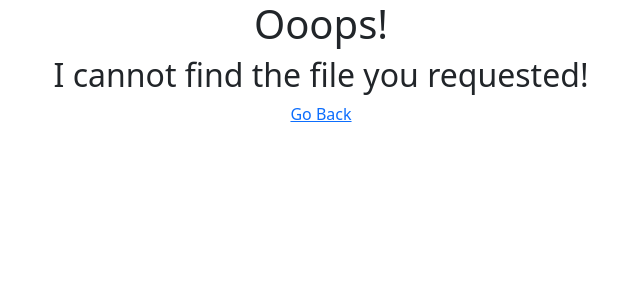
After one commit to quobod/djangoref, a Django app: template videochat/members/templates/404.html in a window 1280 px wide. The commit adds this page. Shown: the top 300 px of the page, without its empty margins (319-959 px from the left). Run offline with Django 4.2, Linux system fonts and the light colour scheme; the template is opened without the code that fills it, so the values that code supplies are empty; some libraries are stand-ins or nearby versions.

Commit message:
Modified style

```diff
--- /dev/null
+++ b/videochat/members/templates/404.html
@@ -0,0 +1,12 @@
+{% include 'top.html' %}
+
+<div class="d-sm-inline-grid">
+
+    <h1>Ooops!</h1>
+
+    <h2>I cannot find the file you requested!</h2>
+
+    <a href="/members">Go Back</a>
+</div>
+
+{% include 'bottom.html' %}
--- a/videochat/members/templates/top.html
+++ b/videochat/members/templates/top.html
@@ -9,7 +9,7 @@
     <meta name="viewport" content="width=device-width, initial-scale=1.0">
     <title>{{title}}</title>
     <link rel="stylesheet" href="{% static 'css/bootstrap.min.css' %}">
-    <link rel="stylesheet" href="{% static 'css/style.css' %}">
+    <link rel="stylesheet" type="text/css" href="{% static 'css/style.css' %}">
     <script src="{% static 'js/bootstrap.min.js' %}"></script>
 </head>
 
--- a/videochat/videochat/settings.py
+++ b/videochat/videochat/settings.py
@@ -1,4 +1,7 @@
 import os
+import mimetypes
+
+mimetypes.add_type("text/css", ".css", True)
 
 """
 Django settings for videochat project.
@@ -27,7 +30,7 @@ SECRET_KEY = "django-insecure-8h(6%r4279@(4if!y%w=u1qie1e#y#^5c-ptr4hv20pet5+qz#
 # SECURITY WARNING: don't run with debug turned on in production!
 DEBUG = True
 
-ALLOWED_HOSTS = []
+ALLOWED_HOSTS = ["127.0.0.1"]
 
 
 # Application definition
```
